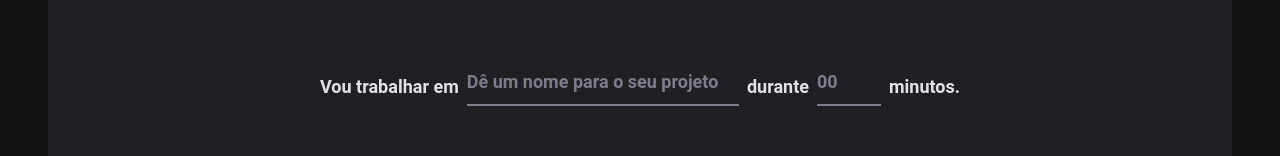
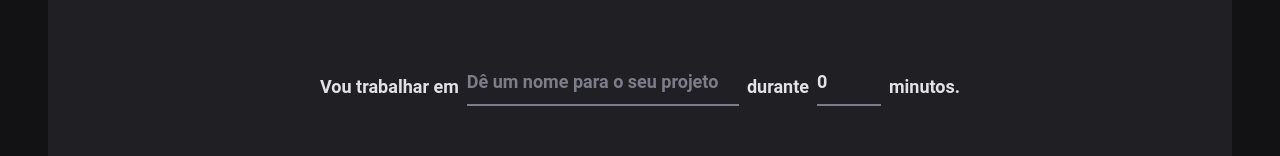
Before and after one commit to filipe-biscolo/ignite-timer, a React app: page / in a window 1280 px wide. Shown: the part 158-314 px from the top of the page. Built offline with nearby package versions, Linux system fonts and the light colour scheme; the HTML template or start-up script is replaced by a standard one.

Commit message:
chrore: improved form

```diff
--- a/package.json
+++ b/package.json
@@ -10,11 +10,14 @@
     "preview": "vite preview"
   },
   "dependencies": {
+    "@hookform/resolvers": "^3.3.4",
     "phosphor-react": "^1.4.1",
     "react": "^18.2.0",
     "react-dom": "^18.2.0",
+    "react-hook-form": "^7.50.1",
     "react-router-dom": "^6.22.0",
-    "styled-components": "^6.1.2"
+    "styled-components": "^6.1.2",
+    "zod": "^3.22.4"
   },
   "devDependencies": {
     "@rocketseat/eslint-config": "^2.2.2",
--- a/src/pages/Home/index.tsx
+++ b/src/pages/Home/index.tsx
@@ -1,4 +1,8 @@
 import { Play } from 'phosphor-react'
+import { useForm } from 'react-hook-form'
+import { zodResolver } from '@hookform/resolvers/zod'
+import * as zod from 'zod'
+
 import {
   CountdownContainer,
   FormContainer,
@@ -9,17 +13,49 @@
   TaskInput,
 } from './styles'
 
+const newCycleFormValidationSchema = zod.object({
+  task: zod.string().min(1, 'Informe a tarefa'),
+  minutesAmount: zod
+    .number()
+    .min(5, 'O ciclo precisa ser de no mínimo 5 minutos')
+    .max(60, 'O ciclo precisa ser de no máximo 60 minutos'),
+})
+
+// interface INewCycleFormData {
+//   task: string
+//   minutesAmount: number
+// }
+
+type INewCycleFormData = zod.infer<typeof newCycleFormValidationSchema>
+
 export function Home() {
+  const { register, handleSubmit, watch, reset } = useForm<INewCycleFormData>({
+    resolver: zodResolver(newCycleFormValidationSchema),
+    defaultValues: {
+      task: '',
+      minutesAmount: 0,
+    },
+  })
+
+  function handleCreateNewCycle(data: INewCycleFormData) {
+    console.log(data)
+
+    reset()
+  }
+
+  const task = watch('task')
+  const isSubmitDisabled = !task
 
   return (
     <HomeContainer>
-      <form action="">
+      <form onSubmit={handleSubmit(handleCreateNewCycle)} action="">
         <FormContainer>
           <label htmlFor="task">Vou trabalhar em</label>
           <TaskInput
             id="task"
             list="task-suggestions"
             placeholder="Dê um nome para o seu projeto"
+            {...register('task')}
           />
 
           <datalist id="task-suggestions">
@@ -36,6 +72,7 @@
             step={5}
             min={5}
             max={60}
+            {...register('minutesAmount', { valueAsNumber: true })}
           />
 
           <span>minutos.</span>
@@ -49,7 +86,7 @@
           <span>0</span>
         </CountdownContainer>
 
-        <StartCountdownButton disabled type="submit">
+        <StartCountdownButton disabled={isSubmitDisabled} type="submit">
           <Play size={24} />
           Começar
         </StartCountdownButton>
```
Also changed, not shown: 1 other file (tests, documents, lock files or other folders).
